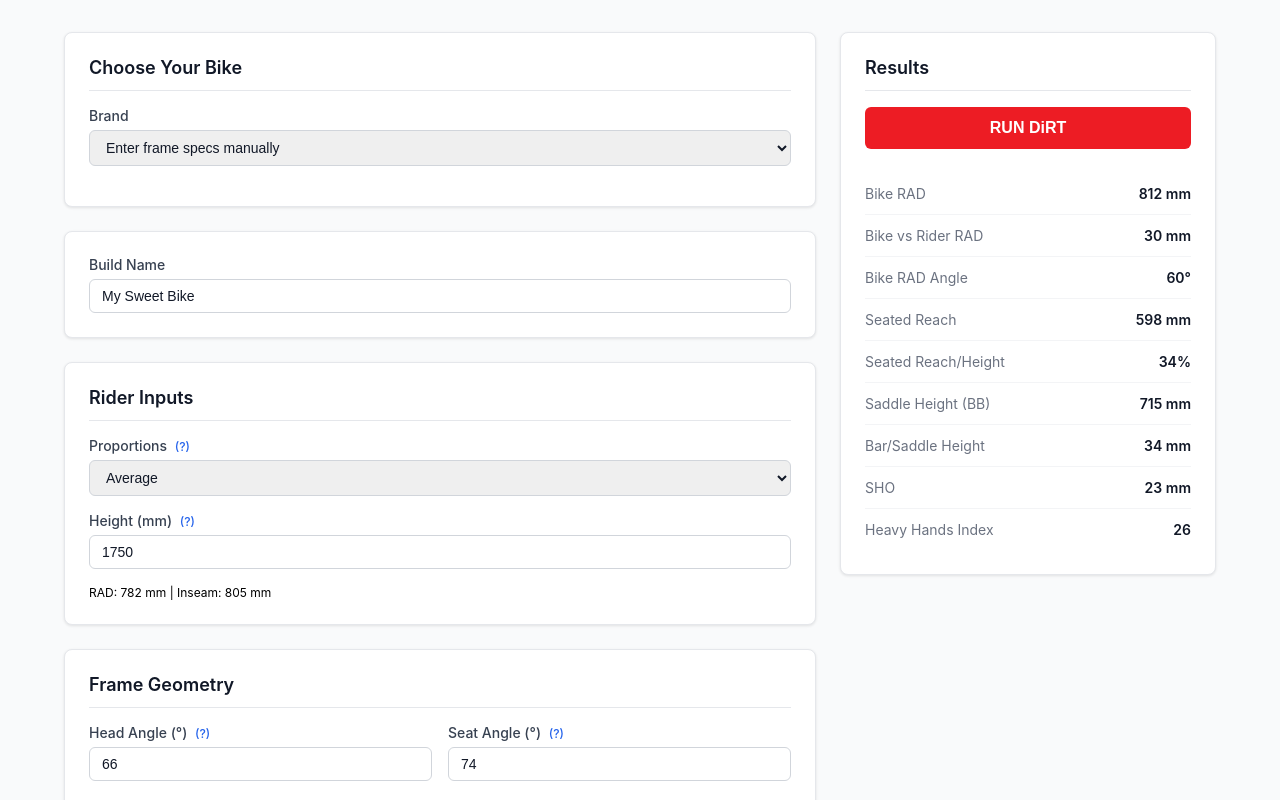
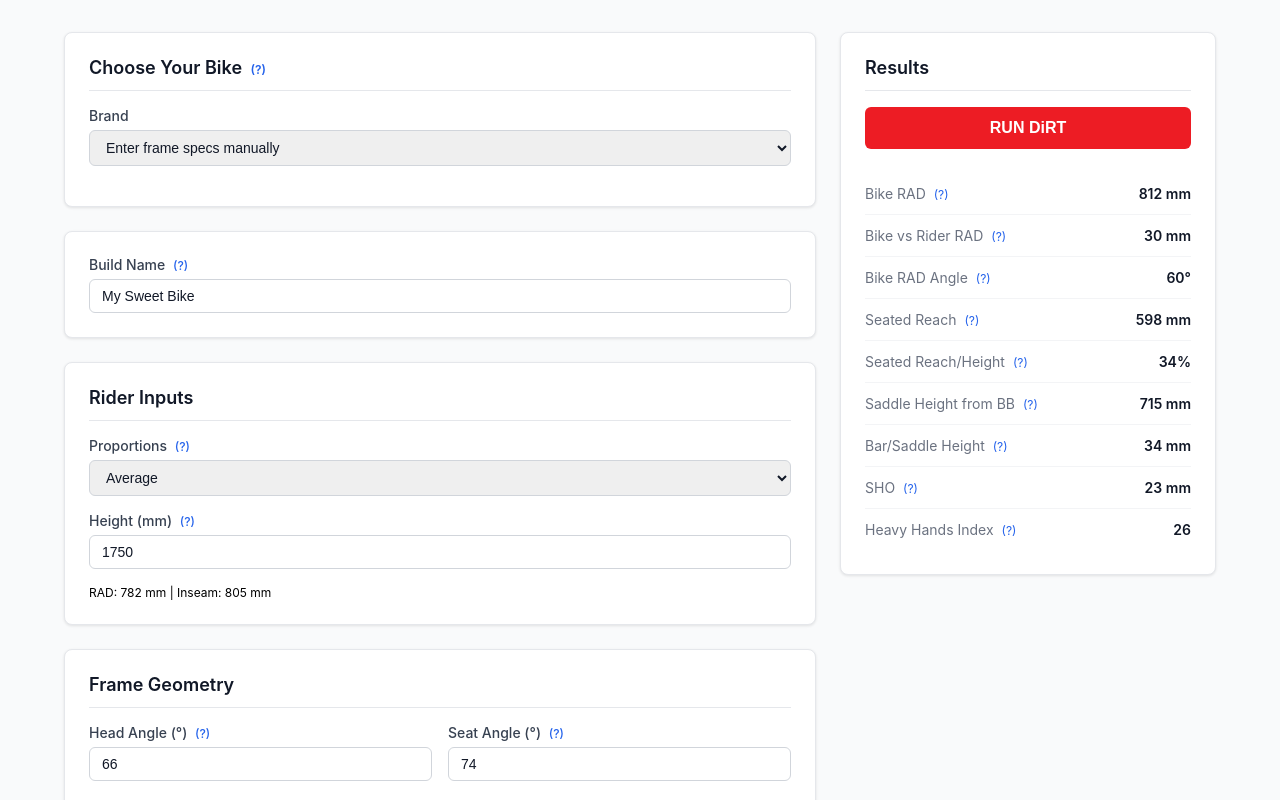
Before and after one commit to leelikesbikes/dirt-calculator, a Next.js app: page /app in a window 1280 px wide. Both pictures are taken after a click on the button "RUN DiRT". Shown: the top 800 px of the page. Built offline with nearby package versions, Linux system fonts and the light colour scheme.

Commit message:
Add files via upload

```diff
--- a/app/app/page.js
+++ b/app/app/page.js
@@ -233,7 +233,17 @@ export default function Home() {
 
             {/* Bike Selector */}
             <div className={styles.card}>
-              <h2>Choose Your Bike</h2>
+              <h2>
+                Choose Your Bike{' '}
+                <a
+                  href="https://www.llbmtb.com/choose-your-bike"
+                  target="_blank"
+                  rel="noopener noreferrer"
+                  className={styles.helpLink}
+                >
+                  (?)
+                </a>
+              </h2>
 
               <div className={styles.inputGroup}>
                 <label>Brand</label>
@@ -290,7 +300,7 @@ export default function Home() {
 
             {/* Build Name */}
             <div className={styles.card}>
-              <label>Build Name</label>
+              <LabelWithHelp text="Build Name" helpUrl="build-name" />
               <input
                 type="text"
                 value={buildName}
@@ -524,39 +534,66 @@ export default function Home() {
               {results && (
                 <div className={styles.results}>
                   <div className={styles.resultRow}>
-                    <span>Bike RAD</span>
+                    <span>
+                      Bike RAD{' '}
+                      <a href="https://www.llbmtb.com/bike-rad" target="_blank" rel="noopener noreferrer" className={styles.helpLink}>(?)</a>
+                    </span>
                     <span>{Math.round(results.radLength)} mm</span>
                   </div>
                   <div className={styles.resultRow}>
-                    <span>Bike vs Rider RAD</span>
+                    <span>
+                      Bike vs Rider RAD{' '}
+                      <a href="https://www.llbmtb.com/bike-vs-rider-rad" target="_blank" rel="noopener noreferrer" className={styles.helpLink}>(?)</a>
+                    </span>
                     <span>{Math.round(results.bikeVsRiderRAD)} mm</span>
                   </div>
                   <div className={styles.resultRow}>
-                    <span>Bike RAD Angle</span>
+                    <span>
+                      Bike RAD Angle{' '}
+                      <a href="https://www.llbmtb.com/bike-rad-angle" target="_blank" rel="noopener noreferrer" className={styles.helpLink}>(?)</a>
+                    </span>
                     <span>{Math.round(results.radAngle)}°</span>
                   </div>
                   <div className={styles.resultRow}>
-                    <span>Seated Reach</span>
+                    <span>
+                      Seated Reach{' '}
+                      <a href="https://www.llbmtb.com/seated-reach" target="_blank" rel="noopener noreferrer" className={styles.helpLink}>(?)</a>
+                    </span>
                     <span>{Math.round(results.seatedReach)} mm</span>
                   </div>
                   <div className={styles.resultRow}>
-                    <span>Seated Reach/Height</span>
+                    <span>
+                      Seated Reach/Height{' '}
+                      <a href="https://www.llbmtb.com/seated-reach-height" target="_blank" rel="noopener noreferrer" className={styles.helpLink}>(?)</a>
+                    </span>
                     <span>{Math.round(results.seatedReachHeight * 100)}%</span>
                   </div>
                   <div className={styles.resultRow}>
-                    <span>Saddle Height (BB)</span>
+                    <span>
+                      Saddle Height from BB{' '}
+                      <a href="https://www.llbmtb.com/saddle-height-from-bb" target="_blank" rel="noopener noreferrer" className={styles.helpLink}>(?)</a>
+                    </span>
                     <span>{Math.round(results.saddleHeight)} mm</span>
                   </div>
                   <div className={styles.resultRow}>
-                    <span>Bar/Saddle Height</span>
+                    <span>
+                      Bar/Saddle Height{' '}
+                      <a href="https://www.llbmtb.com/bar-saddle-height" target="_blank" rel="noopener noreferrer" className={styles.helpLink}>(?)</a>
+                    </span>
                     <span>{Math.round(results.barSaddleHeight)} mm</span>
                   </div>
                   <div className={styles.resultRow}>
-                    <span>SHO</span>
+                    <span>
+                      SHO{' '}
+                      <a href="https://www.llbmtb.com/sho" target="_blank" rel="noopener noreferrer" className={styles.helpLink}>(?)</a>
+                    </span>
                     <span>{Math.round(results.sho)} mm</span>
                   </div>
                   <div className={styles.resultRow}>
-                    <span>Heavy Hands Index</span>
+                    <span>
+                      Heavy Hands Index{' '}
+                      <a href="https://www.llbmtb.com/heavy-hands-index" target="_blank" rel="noopener noreferrer" className={styles.helpLink}>(?)</a>
+                    </span>
                     <span>{getHHIDisplay(results.hhi, results.barSaddleHeight)}</span>
                   </div>
                 </div>
@@ -611,7 +648,7 @@ RESULTS
   Bike RAD Angle: ${Math.round(results.radAngle)}°
   Seated Reach: ${Math.round(results.seatedReach)} mm
   Seated Reach/Height: ${Math.round(results.seatedReachHeight * 100)}%
-  Saddle Height (BB): ${Math.round(results.saddleHeight)} mm
+  Saddle Height from BB: ${Math.round(results.saddleHeight)} mm
   Bar/Saddle Height: ${Math.round(results.barSaddleHeight)} mm
   SHO: ${Math.round(results.sho)} mm
   Heavy Hands Index: ${getHHIDisplay(results.hhi, results.barSaddleHeight)}
```
